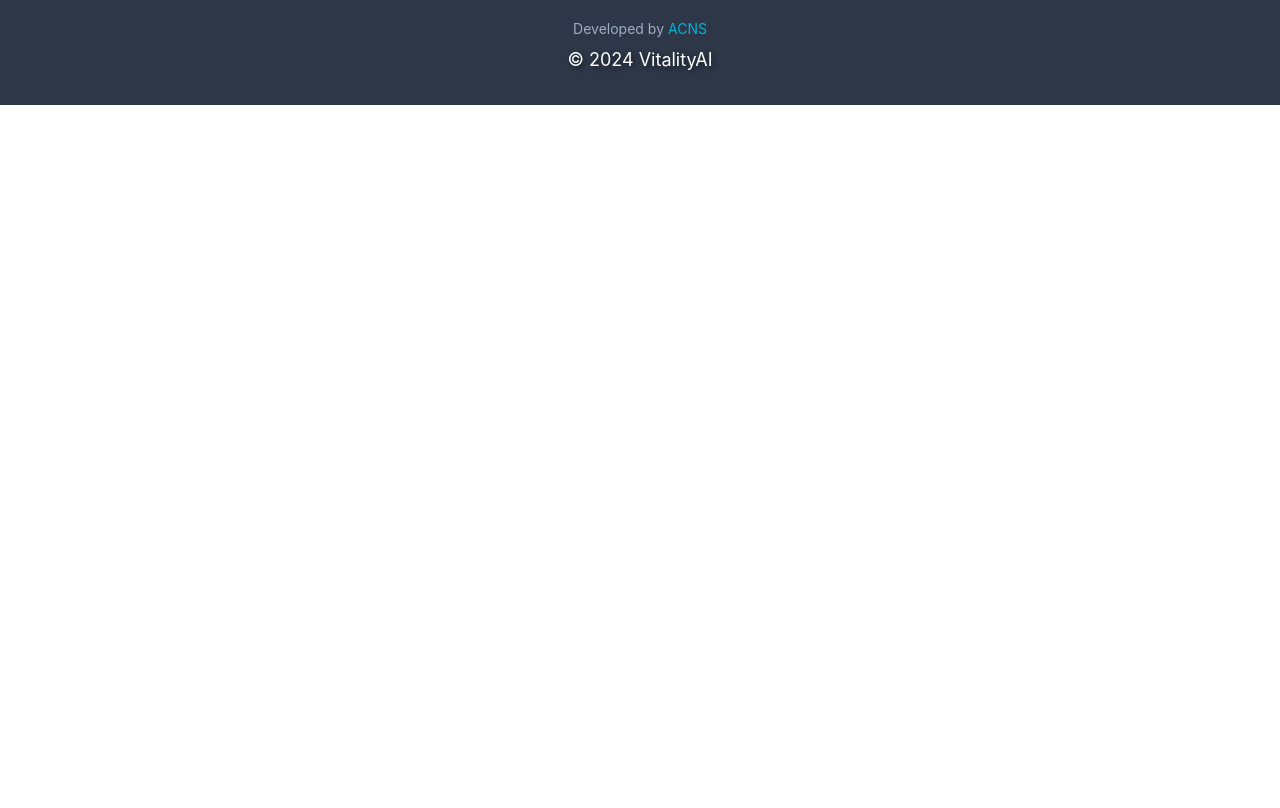
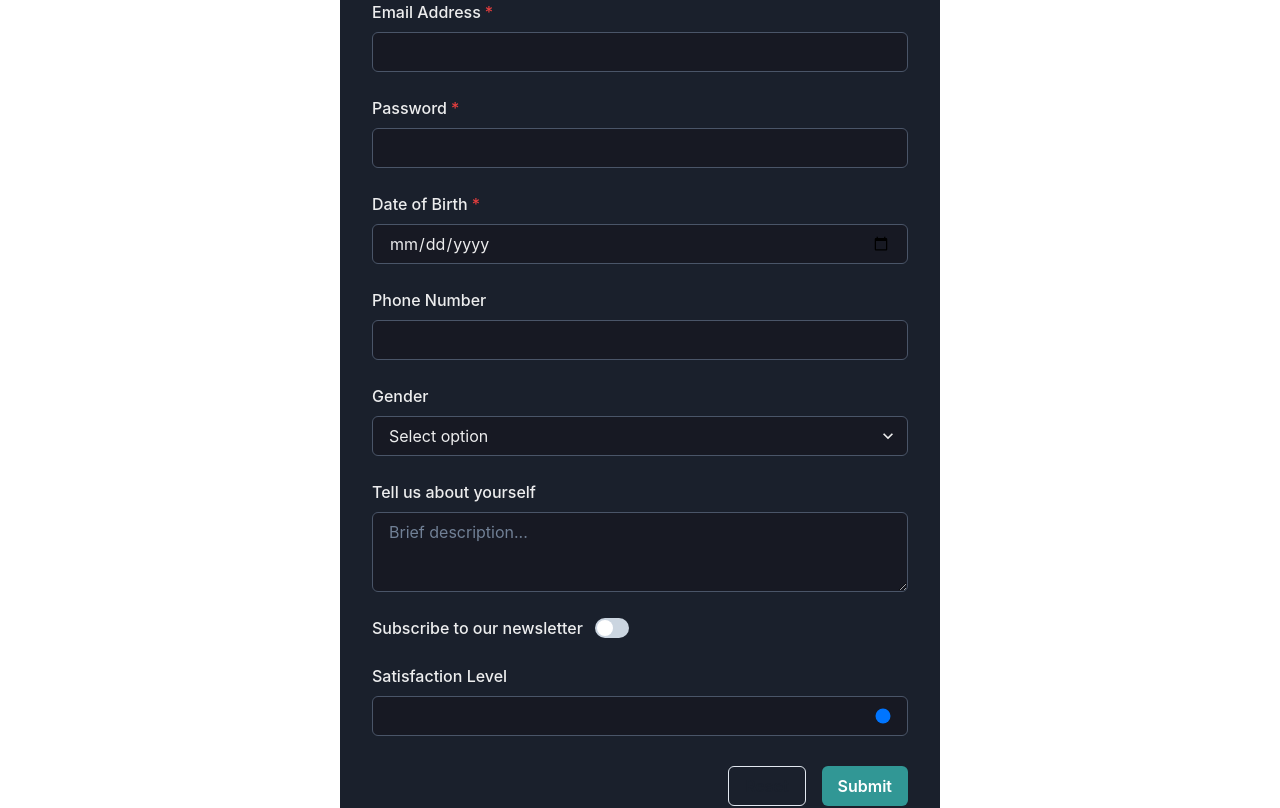
Before and after one commit to UniquePratham/HackSpire, a Next.js app: page / in a window 1280 px wide. Shown: the part 3309-4117 px from the top of the page. Before the commit the page ends 3414 px from the top, so only its background shows below. Built offline with nearby package versions, Linux system fonts and the light colour scheme.

Commit message:
made form

```diff
--- /dev/null
+++ b/components/Form.js
@@ -0,0 +1,149 @@
+import React from "react";
+import {
+  Box,
+  Button,
+  FormControl,
+  FormLabel,
+  Input,
+  Select,
+  Switch,
+  Textarea,
+  VStack,
+  useColorModeValue,
+  HStack,
+} from "@chakra-ui/react";
+
+const Form = () => {
+  // Define dark colors
+  const formBg = useColorModeValue("gray.800", "gray.700");
+  const inputBg = useColorModeValue("gray.900", "gray.800");
+  const inputBorder = useColorModeValue("gray.600", "gray.500");
+
+  return (
+    <Box bg={formBg} p={8} borderRadius="lg" maxW="600px" mx="auto" mt={8}>
+      <VStack spacing={6}>
+        {/* Name Input */}
+        <FormControl id="name" isRequired>
+          <FormLabel color="whiteAlpha.900">Full Name</FormLabel>
+          <Input
+            type="text"
+            bg={inputBg}
+            color="whiteAlpha.900"
+            borderColor={inputBorder}
+            focusBorderColor="teal.500"
+          />
+        </FormControl>
+
+        {/* Email Input */}
+        <FormControl id="email" isRequired>
+          <FormLabel color="whiteAlpha.900">Email Address</FormLabel>
+          <Input
+            type="email"
+            bg={inputBg}
+            color="whiteAlpha.900"
+            borderColor={inputBorder}
+            focusBorderColor="teal.500"
+          />
+        </FormControl>
+
+        {/* Password Input */}
+        <FormControl id="password" isRequired>
+          <FormLabel color="whiteAlpha.900">Password</FormLabel>
+          <Input
+            type="password"
+            bg={inputBg}
+            color="whiteAlpha.900"
+            borderColor={inputBorder}
+            focusBorderColor="teal.500"
+          />
+        </FormControl>
+
+        {/* Date Picker */}
+        <FormControl id="dob" isRequired>
+          <FormLabel color="whiteAlpha.900">Date of Birth</FormLabel>
+          <Input
+            type="date"
+            bg={inputBg}
+            color="whiteAlpha.900"
+            borderColor={inputBorder}
+            focusBorderColor="teal.500"
+          />
+        </FormControl>
+
+        {/* Phone Number Input */}
+        <FormControl id="phone">
+          <FormLabel color="whiteAlpha.900">Phone Number</FormLabel>
+          <Input
+            type="tel"
+            bg={inputBg}
+            color="whiteAlpha.900"
+            borderColor={inputBorder}
+            focusBorderColor="teal.500"
+          />
+        </FormControl>
+
+        {/* Gender Selection */}
+        <FormControl id="gender">
+          <FormLabel color="whiteAlpha.900">Gender</FormLabel>
+          <Select
+            placeholder="Select option"
+            bg={inputBg}
+            color="whiteAlpha.900"
+            borderColor={inputBorder}
+            focusBorderColor="teal.500"
+          >
+            <option value="male">Male</option>
+            <option value="female">Female</option>
+            <option value="other">Other</option>
+          </Select>
+        </FormControl>
+
+        {/* Text Area Input */}
+        <FormControl id="about">
+          <FormLabel color="whiteAlpha.900">Tell us about yourself</FormLabel>
+          <Textarea
+            bg={inputBg}
+            color="whiteAlpha.900"
+            borderColor={inputBorder}
+            focusBorderColor="teal.500"
+            placeholder="Brief description..."
+          />
+        </FormControl>
+
+        {/* Switch Input */}
+        <FormControl display="flex" alignItems="center">
+          <FormLabel htmlFor="newsletter" mb="0" color="whiteAlpha.900">
+            Subscribe to our newsletter
+          </FormLabel>
+          <Switch id="newsletter" colorScheme="teal" />
+        </FormControl>
+
+        {/* Range Input */}
+        <FormControl id="satisfaction">
+          <FormLabel color="whiteAlpha.900">Satisfaction Level</FormLabel>
+          <Input
+            type="range"
+            bg={inputBg}
+            color="whiteAlpha.900"
+            borderColor={inputBorder}
+            focusBorderColor="teal.500"
+            min="0"
+            max="10"
+          />
+        </FormControl>
+
+        {/* Buttons */}
+        <HStack spacing={4} width="100%" justify="flex-end">
+          <Button colorScheme="gray" variant="outline">
+            Reset
+          </Button>
+          <Button colorScheme="teal" type="submit">
+            Submit
+          </Button>
+        </HStack>
+      </VStack>
+    </Box>
+  );
+};
+
+export default Form;
--- a/package.json
+++ b/package.json
@@ -23,6 +23,7 @@
     "framer-motion": "^11.3.28",
     "leaflet": "^1.9.4",
     "next": "14.0.4",
+    "puppeteer": "^23.1.1",
     "react": "^18",
     "react-dom": "^18",
     "react-icons": "^5.3.0",
--- a/pages/index.js
+++ b/pages/index.js
@@ -3,6 +3,7 @@ import dynamic from "next/dynamic";
 import Footer from "@/components/Footer";
 import FAQ from "@/components/FAQ";
 import Guide from "@/components/Guide";
+import PdfToForm from "@/components/Form";
 const Navbar = dynamic(() => import("@/components/Navbar"), {
   ssr: false,
 });
@@ -17,6 +18,7 @@ export default function Home() {
       <HeroSection />
       <Guide />
       <FAQ />
+      <PdfToForm />
       <Footer />
     </>
   );
```
Also changed, not shown: autoFillForm.js (added, +52 -0 lines), 1 other file (tests, documents, lock files or other folders).
